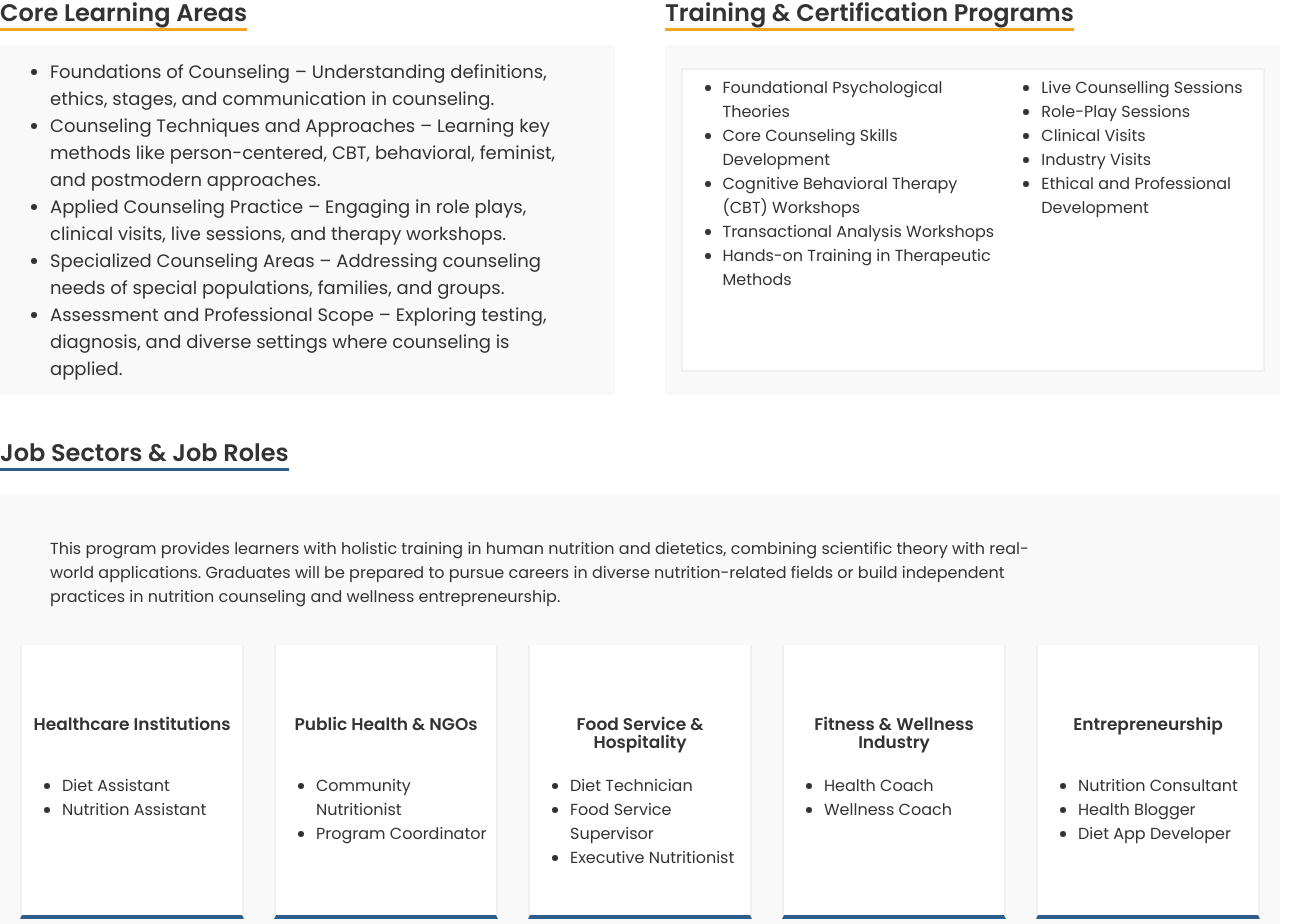
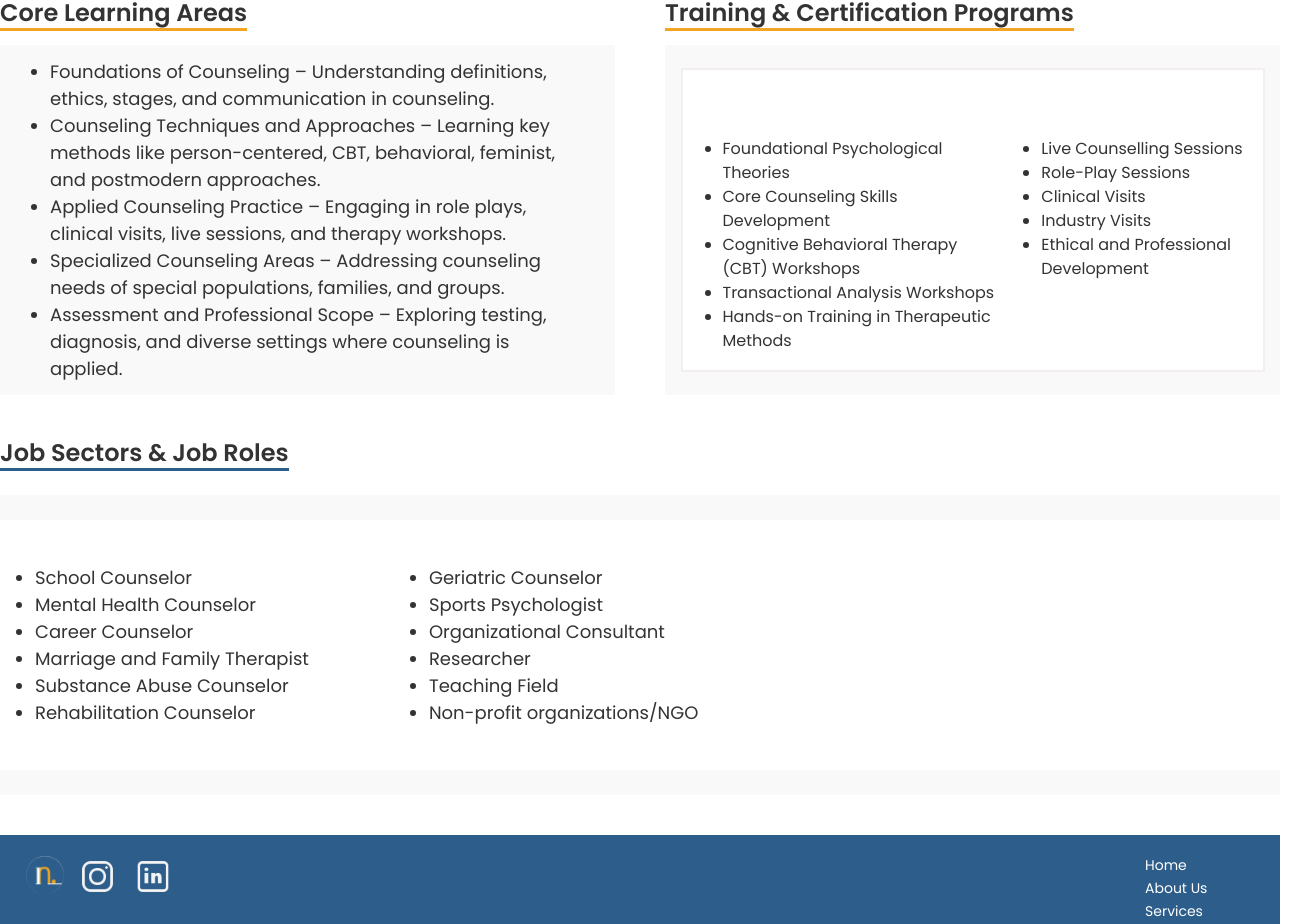
Before and after one commit to achuthspai04/intellnexa, a React (Vite) app: page /psychology-and-counseling in a window 1280 px wide. Shown: the part 1060-1984 px from the top of the page, 1305 px wide, since content can reach past the window. Built offline with nearby package versions, Linux system fonts and the light colour scheme.

Commit message:
desktop comeplted

```diff
--- a/src/pages/psycho.css
+++ b/src/pages/psycho.css
@@ -5,16 +5,16 @@
   width: 100%;
 }
 
-.food1{
+.nfood1{
   margin: 120px auto 40px auto;
   text-align: left;
   max-width: 1390px;
 }
 
 
-.food-title1,
-.left-header,
-.right-header {
+.nfood-title1,
+.nleft-header,
+.nright-header {
   font-family: 'Poppins', sans-serif;
   font-size: 24px;
   font-weight: 600;
@@ -25,9 +25,9 @@
   display: inline-block;
 }
 
-.food-title1::after,
-.left-header::after,
-.right-header::after{
+.nfood-title1::after,
+.nleft-header::after,
+.nright-header::after{
   content: "";
   display: block;
   position: absolute;
@@ -39,7 +39,7 @@
   z-index: 0;
 }
 
-.box1{
+.nbox1{
   display: flex;
   flex-direction: column;
   justify-content: center;
@@ -50,7 +50,7 @@
   width: 100%;
 }
 
-.box1 p {
+.nbox1 p {
   font-family: 'Poppins', sans-serif;
   font-size: 18px;
   font-weight: 400;
@@ -59,14 +59,14 @@
   padding: 0 20px;
 }
 
-.learning{
+.nlearning{
   text-align: left;
   max-width: 1390px;
   margin: 0 auto;
 }
 
-.food-title2,
-.last-header{
+.nfood-title2,
+.nlast-header{
     font-family: 'Poppins', sans-serif;
   font-size: 24px;
   font-weight: 600;
@@ -77,8 +77,8 @@
   display: inline-block;
 }
 
-.food-title2::after,
-.last-header::after {
+.nfood-title2::after,
+.nlast-header::after {
   content: "";
   display: block;
   position: absolute;
@@ -90,7 +90,7 @@
   z-index: 0;
 }
 
-.learning-box{
+.nlearning-box{
   display: flex;
   flex-direction: row;
   justify-content: center;
@@ -102,7 +102,7 @@
   overflow: hidden;
 }
 
-.lt{
+.nlt{
     margin-left: 20px;
     display: flex;
     flex-direction: row;
@@ -110,13 +110,13 @@
     gap: 15px;
 }
 
-.lt img {
+.nlt img {
   width: 30px;
   height: 30px;
   border-radius: 50%;
 }
 
-.lt .lt-text{
+.nlt .nlt-text{
     font-family: 'Poppins', sans-serif;
     font-size: 18px;
     font-weight: 400;
@@ -124,7 +124,7 @@
     margin: 0;
 }
 
-.left{
+.nleft{
     display: flex;
   flex-direction: column;
   justify-content: center;
@@ -134,7 +134,7 @@
   width: 100%;
 }
 
-.giant{
+.ngiant{
     display: flex;
     flex-direction: row;
     justify-content: space-between;
@@ -145,13 +145,13 @@
     margin-bottom: 40px;
 }
 
-.giant-left, .giant-right{
+.ngiant-left, .ngiant-right{
     flex: 1;
     height: 100%;
 }
 
-.left-box,
-.right-box {
+.nleft-box,
+.nright-box {
     display: flex;
     flex-direction: column;
     justify-content: center;
@@ -162,11 +162,11 @@
     display: flex;
     align-items: flex-start;
 }
-.giant {
+.ngiant {
     gap: 50px;
 }
 
-.core-areas-list {
+.ncore-areas-list {
     margin-left: 20px;
     font-family: 'Poppins', sans-serif;
     font-size: 18px;
@@ -176,14 +176,14 @@
     list-style-type: disc;
 }
 
-.right-box {
+.nright-box {
     display: flex;
     flex-direction: row;
     align-items: center;
     gap: 50px;
 }
 
-.lb {
+.nlb {
     display: flex;
     flex-direction: row;
     align-items: flex-start;
@@ -193,13 +193,14 @@
     border: #f4eeee 2px solid;
 }
 
-.edath,
-.valath {
+.nedath,
+.nvalath {
+    margin-top: 35px;
     font-family: 'Poppins', sans-serif;
 }
 
 
-.rlist {
+.nrlist {
     font-family: 'Poppins', sans-serif;
     font-size: 16px;
     color: #333333;
@@ -207,69 +208,48 @@
     display: inline-block;
 }
 
-.lastt{
+.nlastt{
     text-align: left;
     max-width: 1390px;
     margin: 0 auto;
     margin-bottom: 40px;
 }
 
-.final-boxx1{
+.nfinal-boxx1{
     display: flex;
     flex-direction: column;
     justify-content: center;
     align-items: center;
     gap: 20px;
     background-color: #F9F9F9;
-    height: 450px;
+    height: 300px;
     width: 100%;
 }
 
-.bottom{
-    z-index: 1;
+.nbig-beautiful-box{
     display: flex;
     flex-direction: row;
-    justify-content: center;
+    justify-content: left;
     align-items: center;
-    gap: 30px;
+    gap: 20px;
+    background-color: #ffffff;
+    height: 250px;
+    width:1330px;
 }
 
-.boxx1{
-    z-index: 100;
-    display: flex;
-    flex-direction: column;
-    justify-content: flex-start;
-    height: 270px;
-    width: 220px;
-    background-color: #ffff;
-    border-left: #f4eeee 2px solid;
-    border-right: #f4eeee 2px solid;
-    border-bottom: #2d5d8b 4px solid;
-}
-
-.top{
-    margin-left: 50px;
-    margin-right: 250px;
-    font-family: 'poppins', sans-serif;
-    font-size: 16px;
-    color: #333333;
-}
-
-.h{
-    margin-top: 70px;
-    display: flex;
-    justify-content: center;
-    font-family: 'Poppins', sans-serif;
-    font-size: 17px;
-    color: #333333;
-    text-align: center;
-    font-weight: 600;
-    height:10px;
-    line-height: 18px;
-}
-.t{
+.nfinaltext {
     font-family: 'Poppins', sans-serif;
     font-size: 16px;
     color: #333333;
-    text-align: left;
+    margin: 40px;
+    padding: 0;
 }
+
+.nfinalrlist {
+    font-family: 'Poppins', sans-serif;
+    font-size: 18px;
+    color: #333333;
+    list-style-type: disc;
+    margin: 0;
+    padding-left: 20px;
+}
--- a/src/pages/pyscho.jsx
+++ b/src/pages/pyscho.jsx
@@ -7,57 +7,57 @@ function Psycho() {
     return (
         <>
             <Navbar />
-            <div className='food1'>
-                <p className='food-title1'>Psychosocial support and Inclusive Counseling </p>
-                <div className='box1'>
-                    <p className='food-text1'>Psychosocial Support and Inclusive Counseling is an add-on course designed to equip learners with skills to address emotional, social, and psychological well-being in diverse populations. It emphasizes inclusive practices that respect cultural, gender, and ability differences. The course prepares participants to provide empathetic, accessible, and context-sensitive counseling support.</p>
-                    <p className='food-text2'>The program is available in two formats: an add-on course and a diploma program.</p>
-                    <p className='food-text2'>The <strong>add-on course</strong> in Psychosocial Support and Inclusive Counseling is designed as a supplementary program for students currently pursuing other academic degrees. It offers foundational knowledge and basic practical skills in counseling, enabling learners to integrate psychosocial awareness into their primary field of study. The course is ideal for those seeking an introduction to inclusive counseling without the commitment of a full-time program.</p>
-                    <p className='food-text2'>The <strong>certificate course or diploma version</strong> is a more intensive, standalone program aimed at graduates, professionals, or individuals seeking specialized training in the field. It provides deeper theoretical understanding, hands-on practice, and professional competency in psychosocial support and inclusive counseling. This format is suited for those looking to enhance their qualifications or pursue a career in mental health and counseling services.</p>
+            <div className='nfood1'>
+                <p className='nfood-title1'>Psychosocial support and Inclusive Counseling </p>
+                <div className='nbox1'>
+                    <p className='nfood-text1'>Psychosocial Support and Inclusive Counseling is an add-on course designed to equip learners with skills to address emotional, social, and psychological well-being in diverse populations. It emphasizes inclusive practices that respect cultural, gender, and ability differences. The course prepares participants to provide empathetic, accessible, and context-sensitive counseling support.</p>
+                    <p className='nfood-text2'>The program is available in two formats: an add-on course and a diploma program.</p>
+                    <p className='nfood-text2'>The <strong>add-on course</strong> in Psychosocial Support and Inclusive Counseling is designed as a supplementary program for students currently pursuing other academic degrees. It offers foundational knowledge and basic practical skills in counseling, enabling learners to integrate psychosocial awareness into their primary field of study. The course is ideal for those seeking an introduction to inclusive counseling without the commitment of a full-time program.</p>
+                    <p className='nfood-text2'>The <strong>certificate course or diploma version</strong> is a more intensive, standalone program aimed at graduates, professionals, or individuals seeking specialized training in the field. It provides deeper theoretical understanding, hands-on practice, and professional competency in psychosocial support and inclusive counseling. This format is suited for those looking to enhance their qualifications or pursue a career in mental health and counseling services.</p>
                 </div>
             </div>
 
 
-            <div className='learning'>
-                <p className='food-title2'>Learning Outcomes</p>
-                <div className='learning-box'>
-                    <div className='left'>
-                    <div className='lt'>
+            <div className='nlearning'>
+                <p className='nfood-title2'>Learning Outcomes</p>
+                <div className='nlearning-box'>
+                    <div className='nleft'>
+                    <div className='nlt'>
                         <img src='tick.svg' className='tick' alt='best bsc food processing in kochi'/>
-                        <p className='lt-text'>Differentiate between counseling, guidance, and psychotherapy.</p>
+                        <p className='nlt-text'>Differentiate between counseling, guidance, and psychotherapy.</p>
                     </div>
 
-                    <div className='lt'>
+                    <div className='nlt'>
                         <img src='tick.svg' className='tick' alt='diploma in food processing in kerala'/>
-                        <p className='lt-text'>Identify the main goals and broad applications of counseling.</p>
+                        <p className='nlt-text'>Identify the main goals and broad applications of counseling.</p>
                     </div>
 
-                    <div className='lt'>
+                    <div className='nlt'>
                         <img src='tick.svg' className='tick' alt='diploma in food processing'/>
-                        <p className='lt-text'>Understand the ethical principles that guide counseling practice.</p>
+                        <p className='nlt-text'>Understand the ethical principles that guide counseling practice.</p>
                     </div>
 
-                    <div className='lt'>
+                    <div className='nlt'>
                         <img src='tick.svg' className='tick' alt='entrepreneurship courses in food technology kerala'/>
-                        <p className='lt-text'>Recognize the essential qualities of effective counselors and barriers to communication.</p>
+                        <p className='nlt-text'>Recognize the essential qualities of effective counselors and barriers to communication.</p>
                     </div>
 
-                    <div className='lt'>
+                    <div className='nlt'>
                         <img src='tick.svg' className='tick' alt='entrepreneurship courses in food technology kerala'/>
-                        <p className='lt-text'>Describe the stages, techniques, and adaptations used in counseling for special populations.</p>
+                        <p className='nlt-text'>Describe the stages, techniques, and adaptations used in counseling for special populations.</p>
                     </div>
                     </div>
 
-                    <div className='right'>
+                    <div className='nright'>
                         <img src='psychology.svg' alt='coursees for psychology students in kerala'/>
                     </div>
                 </div>
 
-                <div className='giant'>
-                    <div className='giant-left'>
-                        <p className='left-header'>Core Learning Areas</p>
-                        <div className='left-box'>
-                            <ul className='core-areas-list'>
+                <div className='ngiant'>
+                    <div className='ngiant-left'>
+                        <p className='nleft-header'>Core Learning Areas</p>
+                        <div className='nleft-box'>
+                            <ul className='ncore-areas-list'>
                                 <li>Foundations of Counseling – Understanding definitions, ethics, stages, and communication in counseling.</li>
                                 <li>Counseling Techniques and Approaches – Learning key methods like person-centered, CBT, behavioral, feminist, and postmodern approaches.</li>
                                 <li>Applied Counseling Practice – Engaging in role plays, clinical visits, live sessions, and therapy workshops.</li>
@@ -67,13 +67,13 @@ function Psycho() {
                         </div>
                     </div>
 
-                    <div className='giant-right'>
-                        <p className='right-header'>Training & Certification Programs</p>
-                         <div className='right-box'>
-                            <div className='lb'>
-                                <div className='edath'>
-                                <p className='rtext'>
-                                    <ul className='rlist'>
+                    <div className='ngiant-right'>
+                        <p className='nright-header'>Training & Certification Programs</p>
+                         <div className='nright-box'>
+                            <div className='nlb'>
+                                <div className='nedath'>
+                                <p className='nrtext'>
+                                    <ul className='nrlist'>
                                         <li>Foundational Psychological Theories</li>
                                         <li>Core Counseling Skills Development</li>
                                         <li>Cognitive Behavioral Therapy (CBT) Workshops</li>
@@ -83,9 +83,9 @@ function Psycho() {
                                 </p>
                                 </div>
 
-                                <div className='valath'>
-                                    <p className='rtext'>
-                                    <ul className='rlist'>
+                                <div className='nvalath'>
+                                    <p className='nrtext'>
+                                    <ul className='nrlist'>
                                         <li>Live Counselling Sessions</li>
                                         <li>Role-Play Sessions</li>
                                         <li>Clinical Visits</li>
@@ -100,65 +100,30 @@ function Psycho() {
                 </div>
             </div>
 
-            <div className='lastt'>
-                <p className='last-header'>Job Sectors & Job Roles</p>
-                <div className='final-boxx1'>
-                    <div className='top'>
-                        <p className='end-text'>This program provides learners with holistic training in human nutrition and dietetics,  combining scientific theory with real-world applications. Graduates will be prepared to  pursue careers in diverse nutrition-related fields or build independent practices in nutrition  counseling and wellness entrepreneurship.</p>
-                    </div>
-
-                    <div className='bottom'>
-                        <div className='boxx1'>
-                            <p className='h'>Healthcare Institutions</p>
-                            <p className='t'>
-                                <ul className='end-l'>
-                                    <li>Diet Assistant</li>
-                                    <li>Nutrition Assistant</li>
-                                </ul>
-                            </p>
-                        </div>
-                        <div className='boxx1'>
-                            <p className='h'>Public Health & NGOs</p>
-                            <p className='t'>
-                                <ul className='end-l'>
-                                    <li>Community Nutritionist</li>
-                                    <li>Program Coordinator</li>
-                                </ul>
-                            </p>
-                        </div>
-
-                        <div className='boxx1'>
-                            <p className='h'>Food Service & Hospitality</p>
-                            <p className='t'>
-                                <ul className='end-l'>
-                                    <li>Diet Technician</li>
-                                    <li>Food Service Supervisor</li>
-                                    <li>Executive Nutritionist</li>
-                                </ul>
-                            </p>
-                        </div>
-
-                        <div className='boxx1'>
-                            <p className='h'>Fitness & Wellness Industry</p>
-                            <p className='t'>
-                                <ul className='end-l'>
-                                    <li>Health Coach</li>
-                                    <li>Wellness Coach</li>
-
-                                </ul>
-                            </p>
-                        </div>
-
-                        <div className='boxx1'>
-                            <p className='h'>Entrepreneurship</p>
-                            <p className='t'>
-                                <ul className='end-l'>
-                                    <li>Nutrition Consultant</li>
-                                    <li>Health Blogger</li>
-                                    <li>Diet App Developer</li>
-                                </ul>
-                            </p>
-                        </div>
+            <div className='nlastt'>
+                <p className='nlast-header'>Job Sectors & Job Roles</p>
+                <div className='nfinal-boxx1'>
+                    <div className='nbig-beautiful-box'>
+                    <p className='nfinaltext'>
+                        <ul className='nfinalrlist'>
+                            <li>School Counselor</li>
+                            <li>Mental Health Counselor</li>
+                            <li>Career Counselor</li>
+                            <li>Marriage and Family Therapist</li>
+                            <li>Substance Abuse Counselor</li>
+                            <li>Rehabilitation Counselor</li>
+                        </ul>
+                    </p>
+                    <p className='nfinaltext'>
+                        <ul className='nfinalrlist'>
+                            <li>Geriatric Counselor</li>
+                            <li>Sports Psychologist</li>
+                            <li>Organizational Consultant</li>
+                            <li>Researcher</li>
+                            <li>Teaching Field</li>
+                            <li>Non-profit organizations/NGO</li>
+                        </ul>
+                    </p>
                     </div>
                 </div>
             </div>
```
